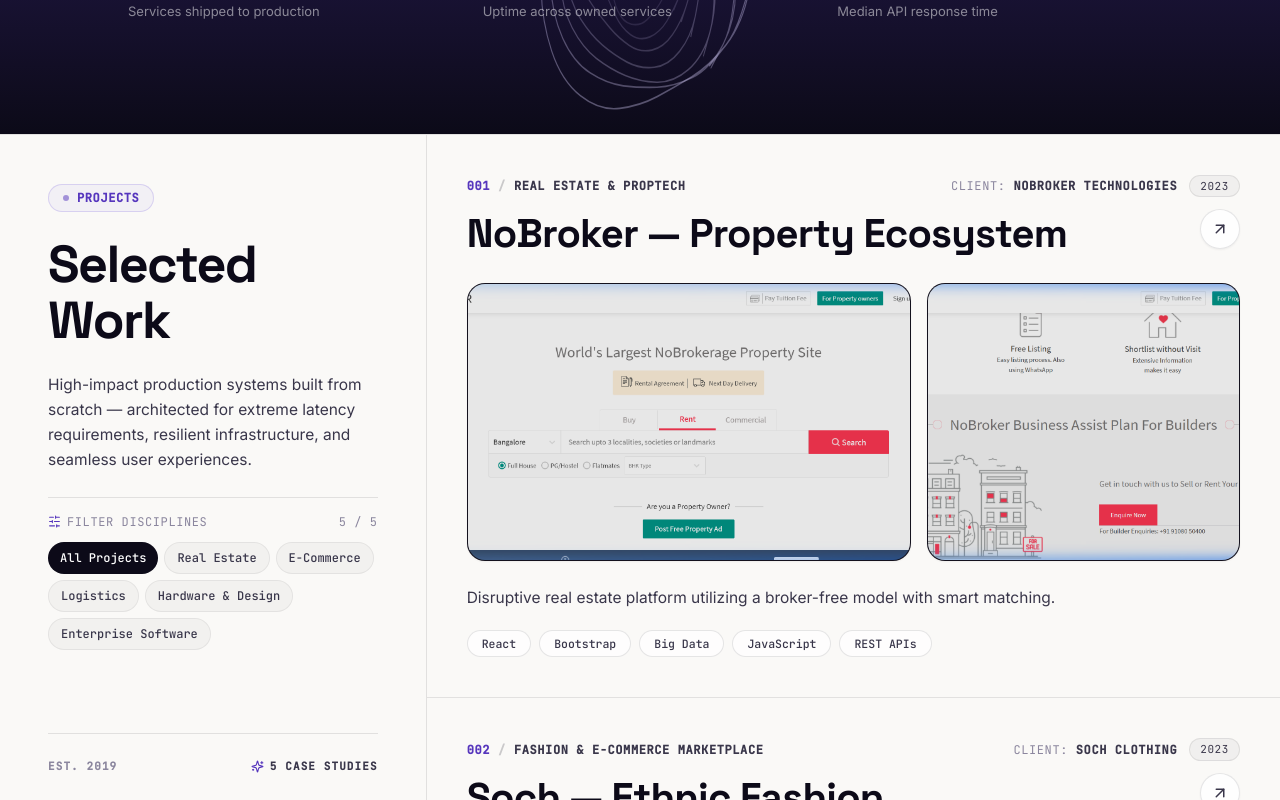
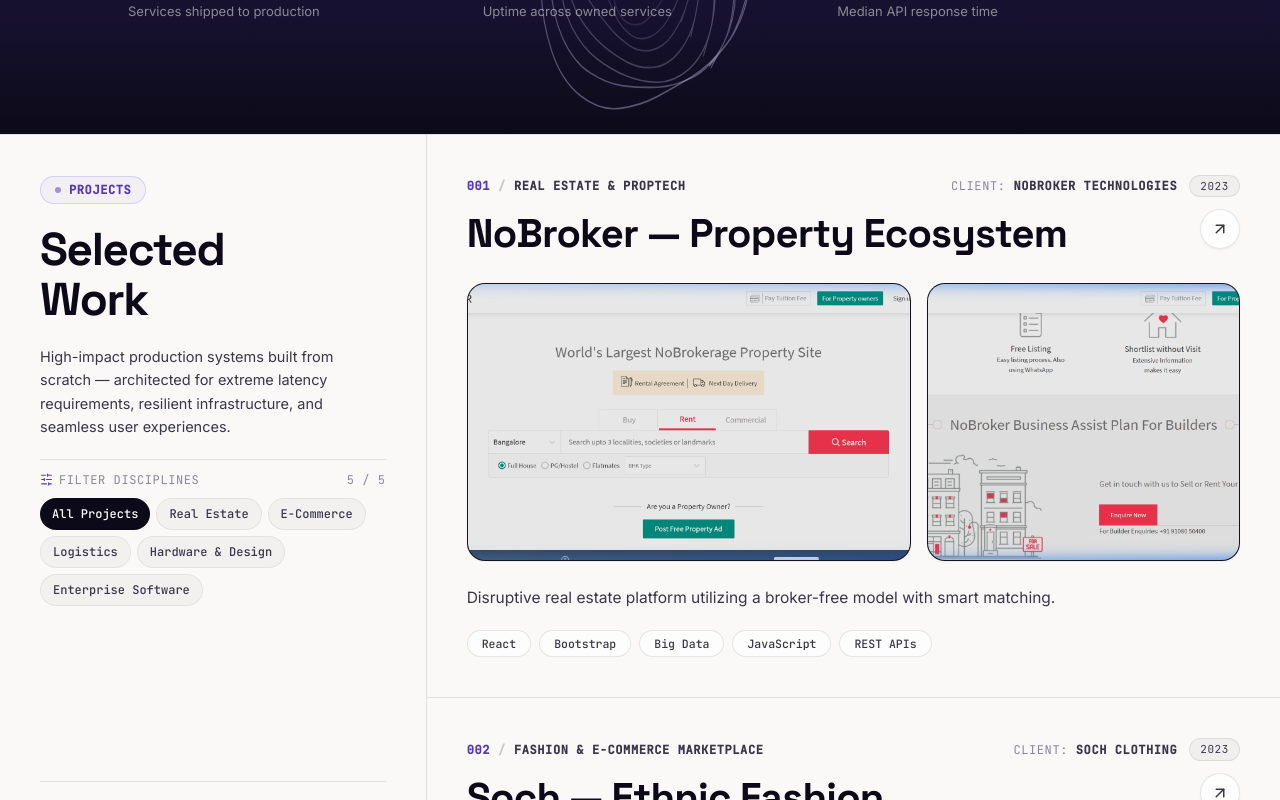
Before and after one commit to i-am-faizan/Portfolio, a Next.js app: page / in a window 1280 px wide. Shown: the part 2680-3480 px from the top of the page. Built offline with nearby package versions, Linux system fonts and the light colour scheme.

Commit message:
fix(projects): lock left sidebar in view with zero internal scrollbar

```diff
--- a/components/sections/Projects.tsx
+++ b/components/sections/Projects.tsx
@@ -41,9 +41,9 @@
       {/* Blueprint Grid Layout: Full width split container */}
       <div className="mx-auto max-w-[1500px] grid grid-cols-1 lg:grid-cols-12 min-h-screen">
 
-        {/* Left Sticky Sidebar Column (lg:col-span-4 or 5) */}
-        <div className="lg:col-span-4 xl:col-span-4 border-b lg:border-b-0 lg:border-r border-ink/10 p-6 sm:p-8 lg:p-12 flex flex-col justify-between bg-surface/50 backdrop-blur-xs lg:sticky lg:top-24 lg:h-[calc(100vh-7rem)] lg:self-start overflow-y-auto modal-scrollbar">
-          <div className="space-y-6">
+        {/* Left Sticky Sidebar Column */}
+        <div className="lg:col-span-4 xl:col-span-4 border-b lg:border-b-0 lg:border-r border-ink/10 p-6 sm:p-8 lg:p-10 flex flex-col justify-between bg-surface/50 backdrop-blur-xs lg:sticky lg:top-20 lg:h-[calc(100vh-5rem)] lg:self-start">
+          <div className="space-y-5">
             {/* Blueprint Eyebrow Badge */}
             <div className="inline-flex items-center gap-2 rounded-full border border-violet-500/20 bg-violet-500/5 px-3.5 py-1 font-mono text-[12px] font-semibold text-violet-600 uppercase tracking-wider">
               <span className="h-1.5 w-1.5 rounded-full bg-violet-600 animate-pulse" />
@@ -51,17 +51,17 @@
             </div>
 
             {/* Large Bold Heading */}
-            <h2 className="font-display text-[36px] sm:text-[44px] lg:text-[52px] font-bold leading-[1.08] tracking-[-0.03em] text-ink">
+            <h2 className="font-display text-[32px] sm:text-[40px] lg:text-[46px] font-bold leading-[1.1] tracking-[-0.03em] text-ink">
               Selected <br className="hidden sm:inline" /> Work
             </h2>
 
             {/* Supporting Subtext */}
-            <p className="text-[14.5px] sm:text-[15.5px] leading-relaxed text-ink-soft max-w-md">
+            <p className="text-[14px] sm:text-[14.5px] leading-relaxed text-ink-soft max-w-md">
               High-impact production systems built from scratch — architected for extreme latency requirements, resilient infrastructure, and seamless user experiences.
             </p>
 
             {/* Category Filter Pills in Sidebar */}
-            <div className="pt-4 border-t border-ink/10 space-y-3">
+            <div className="pt-3 border-t border-ink/10 space-y-2.5">
               <div className="flex items-center justify-between text-xs font-mono uppercase tracking-wider text-ink-faint">
                 <span className="flex items-center gap-1.5">
                   <SlidersHorizontal size={13} className="text-violet-600" />
@@ -92,7 +92,7 @@
           </div>
 
           {/* Pinned Bottom Caption */}
-          <div className="mt-8 lg:mt-0 pt-6 border-t border-ink/10 flex items-center justify-between font-mono text-[11px] font-semibold uppercase tracking-widest text-ink-faint">
+          <div className="mt-6 pt-4 border-t border-ink/10 flex items-center justify-between font-mono text-[11px] font-semibold uppercase tracking-widest text-ink-faint">
             <span>EST. 2019</span>
             <span className="flex items-center gap-1.5 text-ink-soft">
               <Sparkles size={13} className="text-violet-600" />
```
